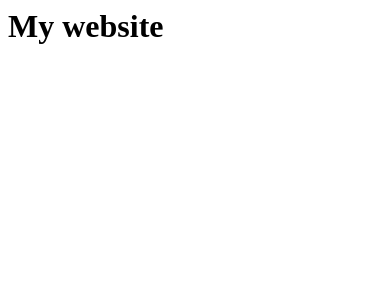
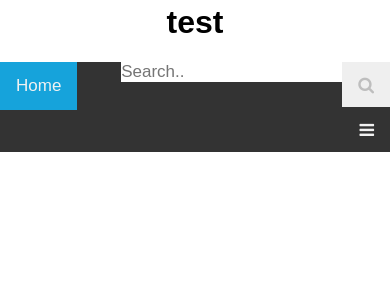
Before and after one commit to NHTHEBEST/NHTHEBEST-Archive, a Flask app: page / in a window 390 px wide. Shown: the top 300 px of the page. Run offline with Flask 2, Linux system fonts and the light colour scheme.

Commit message:
work on website
adding nav bar and serche

```diff
--- /dev/null
+++ b/src/static/script.js
@@ -0,0 +1,8 @@
+function Menujs() {
+    var x = document.getElementById("myTopnav");
+    if (x.className === "topnav") {
+      x.className += " responsive";
+    } else {
+      x.className = "topnav";
+    }
+  }
--- a/src/static/style.css
+++ b/src/static/style.css
@@ -0,0 +1,93 @@
+* {box-sizing: border-box;}
+body {
+    margin: 0;
+    font-family: Arial, Helvetica, sans-serif;
+  }
+.title{
+    margin-top: 1%;
+    text-align: center;
+}
+  .topnav {
+    overflow: hidden;
+    background-color: #333;
+  }
+
+  .topnav a {
+    float: left;
+    display: block;
+    color: #f2f2f2;
+    text-align: center;
+    padding: 14px 16px;
+    text-decoration: none;
+    font-size: 17px;
+  }
+
+  .topnav a:hover {
+    background-color: #ddd;
+    color: black;
+  }
+
+  .home {
+    background-color: rgb(22, 163, 219);
+    color: white;
+  }
+  .active {
+    background-color: rgb(20, 112, 148);
+    color: white;
+  }
+
+  .topnav .icon {
+    display: none;
+  }
+
+  @media screen and (max-width: 600px) {
+    .topnav a:not(:first-child) {display: none;}
+    .topnav a.icon {
+      float: right;
+      display: block;
+    }
+  }
+
+  @media screen and (max-width: 600px) {
+    .topnav.responsive {position: relative;}
+    .topnav.responsive .icon {
+      position: absolute;
+      right: 0;
+      top: 0;
+    }
+    .topnav.responsive a {
+      float: none;
+      display: block;
+      text-align: left;
+    }
+  }
+
+  .topnav .search-container {
+    float: right;
+  }
+
+  .topnav input[type=text] {
+    padding: 0px;
+    margin-top: 0px;
+
+    font-size: 17px;
+    border: none;
+  }
+
+  .topnav .search-container button {
+    float: right;
+    padding: 14px 16px;
+    /*margin-top: 2px;*/
+    /*margin-right: 16px;*/
+
+    font-size: 17px;
+    border: none;
+    cursor: pointer;
+
+    display: block;
+    color: #bebebe;
+    text-align: center;
+    padding: 14px 16px;
+    text-decoration: none;
+    font-size: 17px;
+  }
--- a/src/templates/index.html
+++ b/src/templates/index.html
@@ -1,9 +1,29 @@
 <html>
     <head>
+            <meta name="viewport" content="width=device-width, initial-scale=1">
+            <link rel="stylesheet" href="https://cdnjs.cloudflare.com/ajax/libs/font-awesome/4.7.0/css/font-awesome.min.css">
             <link rel="stylesheet" href='/static/style.css' />
+            <script src="/static/script.js"></script>
     </head>
 
     <body>
-        <h1>My website</h1>
+        <div class="title">
+            <h1>test</h1>
+        </div>
+        <div class="topnav" id="myTopnav">
+                <a href="/" class="home">Home</a>
+                <a href="#news">News</a>
+                <a href="#contact">Contact</a>
+                <a href="#about">About</a>
+                <div class="search-container">
+                        <form action="/action_page.php">
+                          <input type="text" placeholder="Search.." name="search">
+                          <button type="submit"><i class="fa fa-search"></i></button>
+                        </form>
+                      </div>
+                <a href="javascript:void(0);" class="icon" onclick="Menujs()">
+                  <i class="fa fa-bars"></i>
+                </a>
+        </div>
     </body>
 </html>
```
Also changed, not shown: src/templates/menu.html (added, +34 -0 lines).
